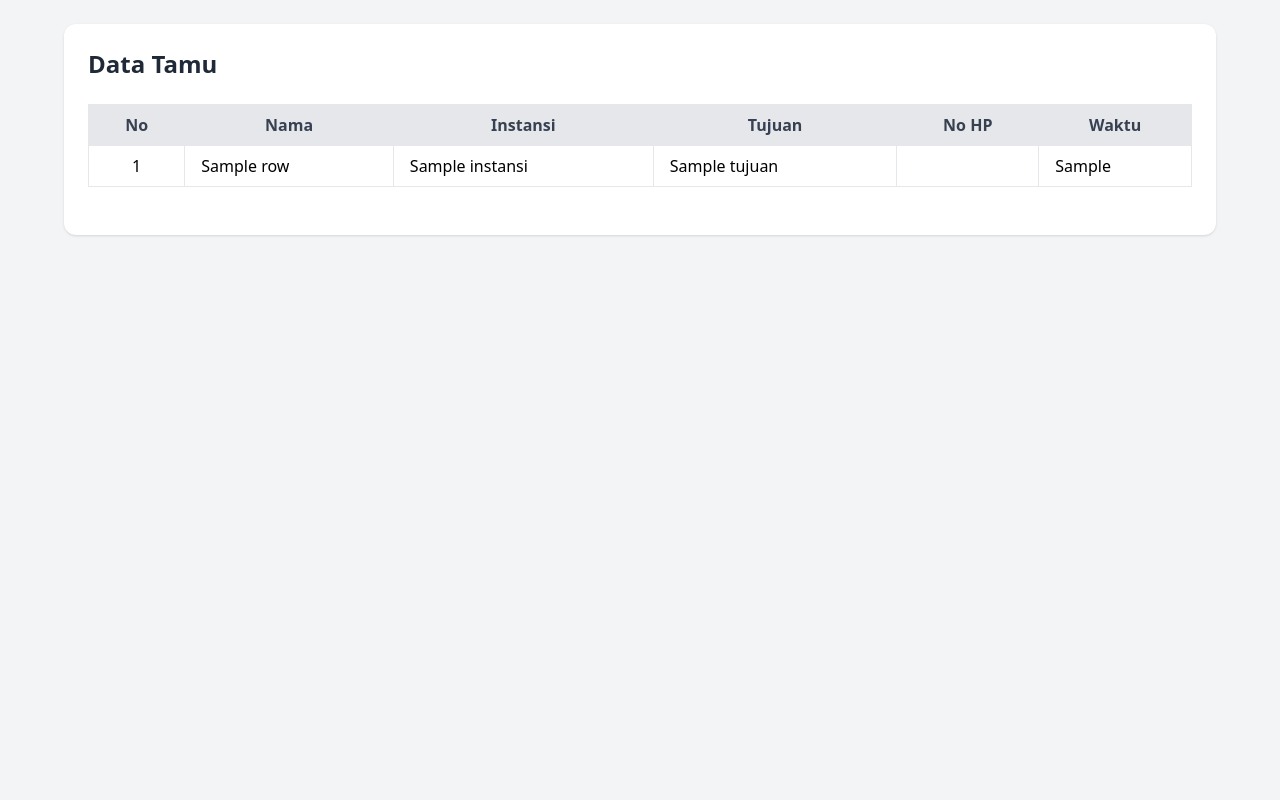
After one commit to puguhrismadi/git-lab-fundamental, a Flask app: template templates/tamu_list.html in a window 1280 px wide. The commit adds this page. Run offline with Flask 3, Linux system fonts and the light colour scheme; the template is opened without the code that fills it: most values are stand-ins (such as "Sample title", 1, 10 or a date in 2020); some libraries are stand-ins or nearby versions.

Commit message:
initial form main guestbook

```diff
--- a/main.py
+++ b/main.py
@@ -1,8 +1,10 @@
-from flask import Flask, render_template, request, redirect, url_for
+from flask import Flask, render_template, request, redirect, url_for, flash
 import sqlite3
 from datetime import datetime
+import math
 
 app = Flask(__name__)
+app.secret_key = "secret-key-buku-tamu"  # wajib untuk flash
 DB_NAME = "database.db"
 
 
@@ -31,14 +33,53 @@ def init_db():
 @app.route("/", methods=["GET", "POST"])
 def index():
     if request.method == "POST":
-        nama = request.form["nama"]
-        instansi = request.form["instansi"]
-        tujuan = request.form["tujuan"]
-        no_hp = request.form["no_hp"]
-        waktu_kunjungan = datetime.now().strftime("%Y-%m-%d %H:%M:%S")
-
         conn = get_db_connection()
         conn.execute("""
             INSERT INTO tamu (nama, instansi, tujuan, no_hp, waktu_kunjungan)
             VALUES (?, ?, ?, ?, ?)
-        """, (nama, instansi, tujuan, no_hp, waktu_
+        """, (
+            request.form["nama"],
+            request.form["instansi"],
+            request.form["tujuan"],
+            request.form["no_hp"],
+            datetime.now().strftime("%Y-%m-%d %H:%M:%S")
+        ))
+        conn.commit()
+        conn.close()
+
+        flash("✅ Data tamu berhasil disimpan.", "success")
+        return redirect(url_for("index"))
+
+    return render_template("index.html")
+
+
+@app.route("/tamu")
+def tamu_list():
+    page = request.args.get("page", 1, type=int)
+    limit = 5
+    offset = (page - 1) * limit
+
+    conn = get_db_connection()
+
+    total_data = conn.execute("SELECT COUNT(*) FROM tamu").fetchone()[0]
+    total_pages = math.ceil(total_data / limit)
+
+    tamu = conn.execute("""
+        SELECT * FROM tamu
+        ORDER BY waktu_kunjungan DESC
+        LIMIT ? OFFSET ?
+    """, (limit, offset)).fetchall()
+
+    conn.close()
+
+    return render_template(
+        "tamu_list.html",
+        tamu=tamu,
+        page=page,
+        total_pages=total_pages
+    )
+
+
+if __name__ == "__main__":
+    init_db()
+    app.run(debug=True)
--- /dev/null
+++ b/templates/tamu_list.html
@@ -0,0 +1,77 @@
+<!DOCTYPE html>
+<html lang="id">
+<head>
+    <meta charset="UTF-8">
+    <title>Data Tamu</title>
+    <meta name="viewport" content="width=device-width, initial-scale=1.0">
+    <script src="https://cdn.tailwindcss.com"></script>
+</head>
+<body class="bg-gray-100 min-h-screen p-6">
+
+<div class="max-w-6xl mx-auto bg-white rounded-xl shadow p-6">
+    <h1 class="text-2xl font-bold mb-6 text-gray-800">
+        Data Tamu
+    </h1>
+
+    <div class="overflow-x-auto">
+        <table class="w-full border border-gray-200">
+            <thead class="bg-gray-200 text-gray-700">
+                <tr>
+                    <th class="px-4 py-2 border">No</th>
+                    <th class="px-4 py-2 border">Nama</th>
+                    <th class="px-4 py-2 border">Instansi</th>
+                    <th class="px-4 py-2 border">Tujuan</th>
+                    <th class="px-4 py-2 border">No HP</th>
+                    <th class="px-4 py-2 border">Waktu</th>
+                </tr>
+            </thead>
+            <tbody>
+                {% for row in tamu %}
+                <tr class="hover:bg-gray-50">
+                    <td class="px-4 py-2 border text-center">
+                        {{ loop.index + (page - 1) * 5 }}
+                    </td>
+                    <td class="px-4 py-2 border">{{ row.nama }}</td>
+                    <td class="px-4 py-2 border">{{ row.instansi }}</td>
+                    <td class="px-4 py-2 border">{{ row.tujuan }}</td>
+                    <td class="px-4 py-2 border">{{ row.no_hp }}</td>
+                    <td class="px-4 py-2 border">{{ row.waktu_kunjungan }}</td>
+                </tr>
+                {% endfor %}
+            </tbody>
+        </table>
+    </div>
+
+    <!-- Pagination -->
+    <div class="flex justify-center mt-6 space-x-2">
+        {% if page > 1 %}
+        <a href="?page={{ page - 1 }}"
+           class="px-3 py-1 bg-gray-300 rounded hover:bg-gray-400">
+            Prev
+        </a>
+        {% endif %}
+
+        {% for p in range(1, total_pages + 1) %}
+        <a href="?page={{ p }}"
+           class="px-3 py-1 rounded
+           {% if p == page %}
+           bg-blue-600 text-white
+           {% else %}
+           bg-gray-200 hover:bg-gray-300
+           {% endif %}">
+            {{ p }}
+        </a>
+        {% endfor %}
+
+        {% if page < total_pages %}
+        <a href="?page={{ page + 1 }}"
+           class="px-3 py-1 bg-gray-300 rounded hover:bg-gray-400">
+            Next
+        </a>
+        {% endif %}
+    </div>
+
+</div>
+
+</body>
+</html>
```
Also changed, not shown: templates/index.html (+36 -14 lines), database.db (added).
